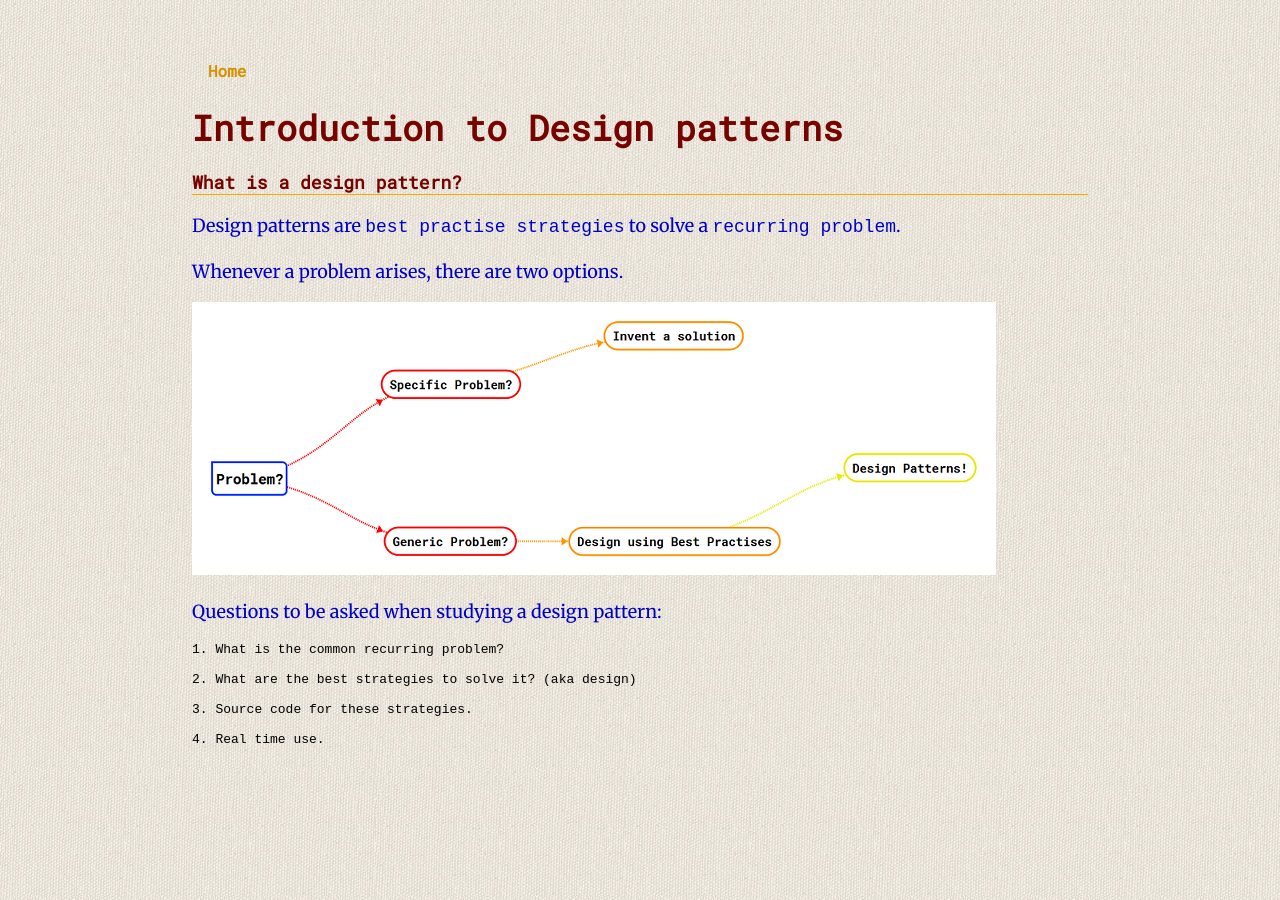
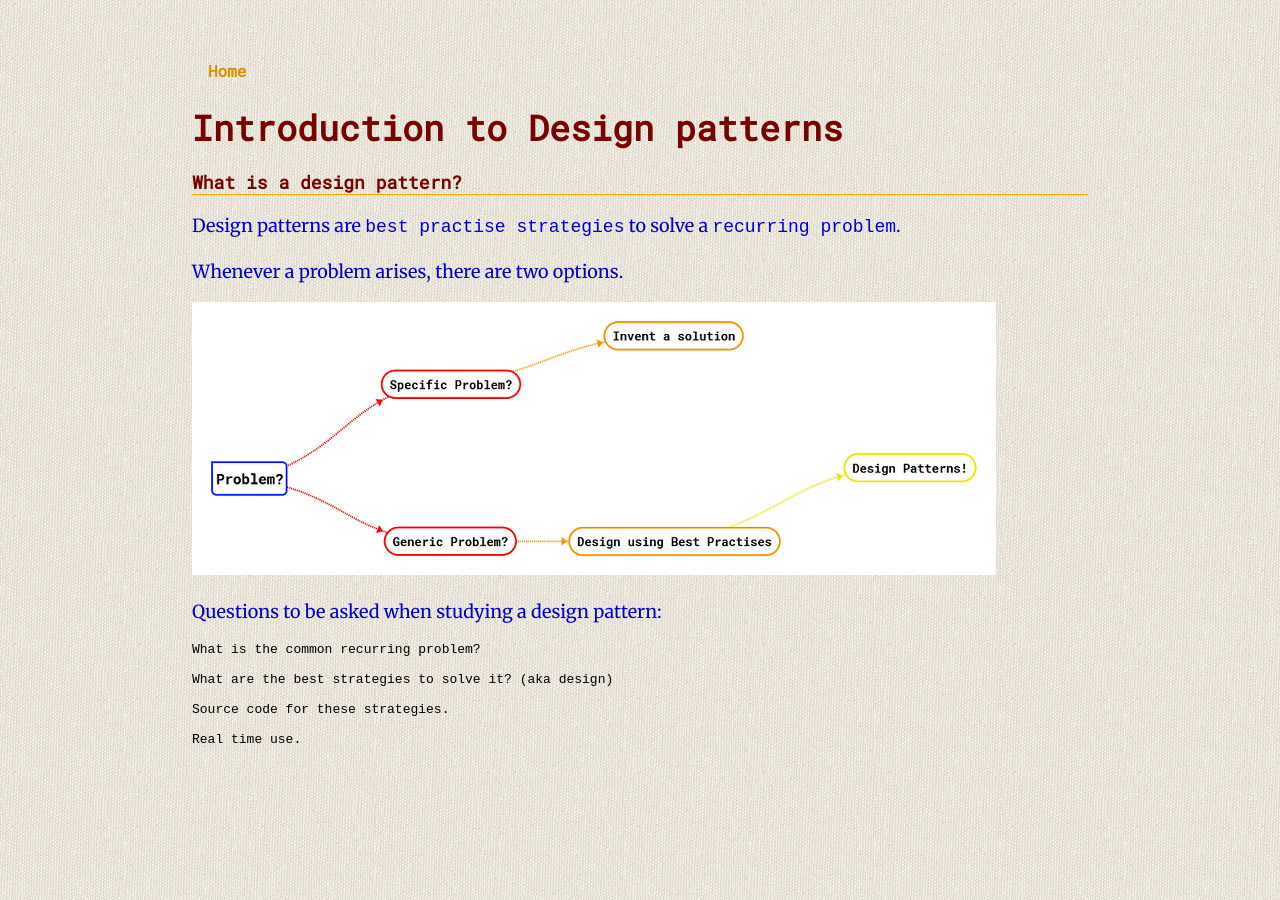
Before and after one commit to Jokestir/Jokestir.github.io, a Jekyll site: the page built from DesignPatterns/Introduction.md, in a window 1280 px wide. Built offline with Jekyll 4.4.1, drawn with Linux system fonts in a browser that asks for light colours.

Commit message:
trying to identify the problem

```diff
--- a/DesignPatterns/Introduction.md
+++ b/DesignPatterns/Introduction.md
@@ -16,10 +16,10 @@ Whenever a problem arises, there are two options.
 
 Questions to be asked when studying a design pattern:
 
-	1. What is the common recurring problem?
+	What is the common recurring problem?
 
-	2. What are the best strategies to solve it? (aka design)
+	What are the best strategies to solve it? (aka design)
 
-	3. Source code for these strategies.
+	Source code for these strategies.
 
-	4. Real time use.
+	Real time use.
```
